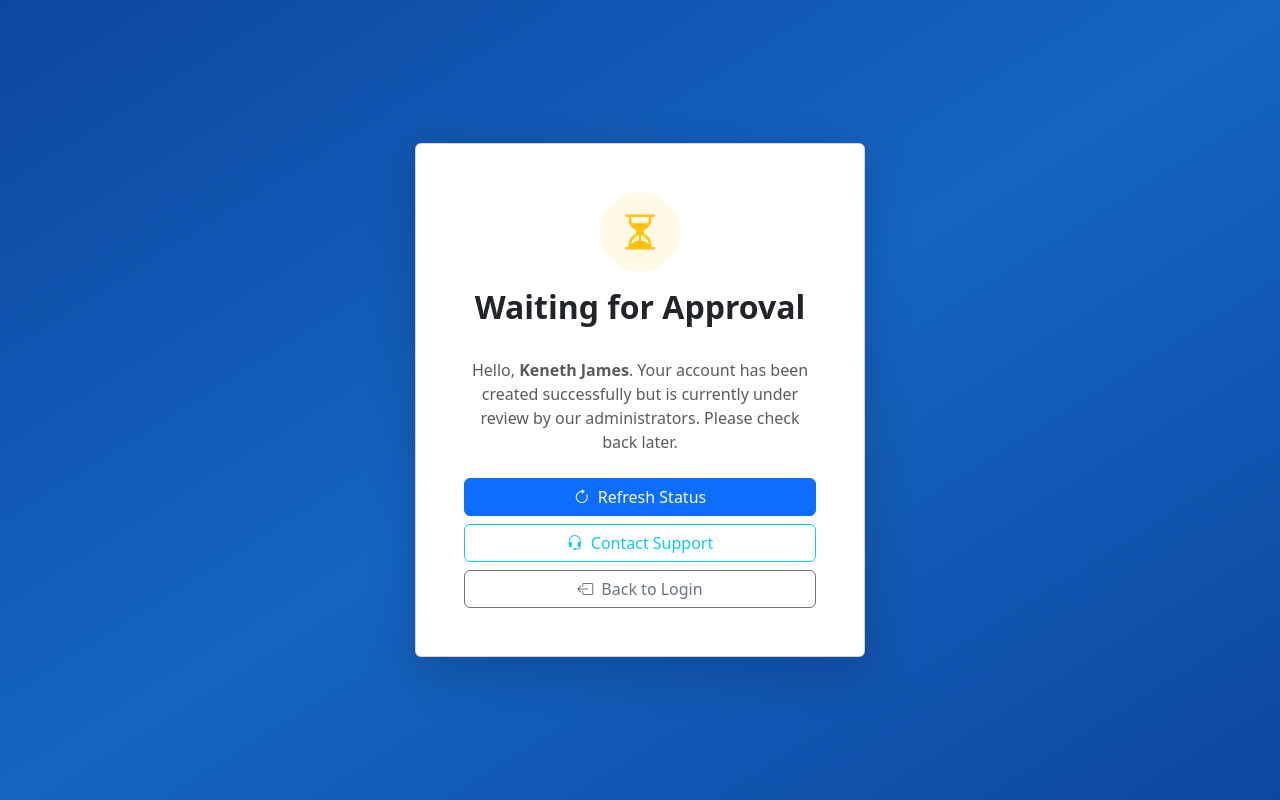
After one commit to Kenethrivera/Bank_System, a PHP site: page /php/account_status.php in a window 1280 px wide. The commit adds this page. Run offline with PHP 8.4, Linux system fonts and the light colour scheme; a user stored in the database is signed in; data comes from the database, SQL or seed files in the repository.

Commit message:
account_status

```diff
--- /dev/null
+++ b/php/account_status.php
@@ -0,0 +1,140 @@
+<?php
+session_start();
+$conn = mysqli_connect('localhost', 'root', '', 'bank_db');
+
+// 1. Security: Redirect to login if not logged in
+if (!isset($_SESSION['user_id'])) {
+    header("Location: login.php");
+    exit;
+}
+
+// 2. Fetch latest status
+$userId = $_SESSION['user_id'];
+$query = "SELECT FirstName, LastName, Status FROM user_accounts WHERE ID = '$userId'";
+$result = mysqli_query($conn, $query);
+$user = mysqli_fetch_assoc($result);
+
+// 3. Logic: If approved, auto-redirect to dashboard
+if ($user['Status'] === 'Approved') {
+    header("Location: user/user_dashboard.php");
+    exit;
+}
+
+// 4. Handle Logout logic inline
+if (isset($_GET['logout'])) {
+    session_destroy();
+    header("Location: login.php");
+    exit;
+}
+?>
+
+<!DOCTYPE html>
+<html lang="en">
+<head>
+    <meta charset="UTF-8">
+    <meta name="viewport" content="width=device-width, initial-scale=1.0">
+    <title>Account Status | BangisBank</title>
+    <link rel="stylesheet" href="css/login.css">
+    <link href="https://cdn.jsdelivr.net/npm/bootstrap@5.3.3/dist/css/bootstrap.min.css" rel="stylesheet">
+    <link href="https://cdn.jsdelivr.net/npm/bootstrap-icons/font/bootstrap-icons.css" rel="stylesheet">
+</head>
+<body>
+    <div class="d-flex min-vh-100 align-items-center justify-content-center p-4">
+        <div class="card card-custom p-5 bg-white shadow-lg text-center" style="max-width: 450px; width: 100%;">
+
+            <div class="mb-4">
+                <?php if ($user['Status'] === 'Pending'): ?>
+                    <div class="mx-auto bg-warning bg-opacity-10 rounded-circle d-flex align-items-center justify-content-center" style="width: 80px; height: 80px;">
+                        <i class="bi bi-hourglass-split text-warning fs-1"></i>
+                    </div>
+                    <h2 class="mt-3 fw-bold text-dark">Waiting for Approval</h2>
+                <?php else: ?>
+                    <div class="mx-auto bg-danger bg-opacity-10 rounded-circle d-flex align-items-center justify-content-center" style="width: 80px; height: 80px;">
+                        <i class="bi bi-x-circle-fill text-danger fs-1"></i>
+                    </div>
+                    <h2 class="mt-3 fw-bold text-dark">Account Rejected</h2>
+                <?php endif; ?>
+            </div>
+
+            <p class="text-muted mb-4">
+                <?php if ($user['Status'] === 'Pending'): ?>
+                    Hello, <strong><?php echo htmlspecialchars($user['FirstName']); ?></strong>.
+                    Your account has been created successfully but is currently under review by our administrators.
+                    Please check back later.
+                <?php else: ?>
+                    Hello, <strong><?php echo htmlspecialchars($user['FirstName']); ?></strong>.
+                    Unfortunately, your account application has been rejected by our administrators.
+                    Please contact support for more details.
+                <?php endif; ?>
+            </p>
+
+            <div class="d-grid gap-2">
+                <a href="account_status.php" class="btn btn-primary">
+                    <i class="bi bi-arrow-clockwise me-2"></i>Refresh Status
+                </a>
+
+                <button type="button" class="btn btn-outline-info" data-bs-toggle="modal" data-bs-target="#contactModal">
+                    <i class="bi bi-headset me-2"></i>Contact Support
+                </button>
+
+                <a href="?logout=true" class="btn btn-outline-secondary">
+                    <i class="bi bi-box-arrow-left me-2"></i>Back to Login
+                </a>
+            </div>
+
+        </div>
+    </div>
+
+    <div class="modal fade" id="contactModal" tabindex="-1" aria-labelledby="contactModalLabel" aria-hidden="true">
+        <div class="modal-dialog modal-dialog-centered">
+            <div class="modal-content">
+                <div class="modal-header bg-primary text-white">
+                    <h5 class="modal-title" id="contactModalLabel">
+                        <i class="bi bi-headset me-2"></i>Customer Support
+                    </h5>
+                    <button type="button" class="btn-close btn-close-white" data-bs-dismiss="modal" aria-label="Close"></button>
+                </div>
+                <div class="modal-body text-start">
+                    <p class="text-muted mb-4">Have questions about your application status? Reach out to us through any of the channels below.</p>
+
+                    <div class="d-flex align-items-center mb-3">
+                        <div class="bg-light p-3 rounded-circle me-3">
+                            <i class="bi bi-envelope-fill text-primary fs-5"></i>
+                        </div>
+                        <div>
+                            <small class="text-muted d-block">Email Support</small>
+                            <span class="fw-bold">support@bangisbank.com</span>
+                        </div>
+                    </div>
+
+                    <div class="d-flex align-items-center mb-3">
+                        <div class="bg-light p-3 rounded-circle me-3">
+                            <i class="bi bi-telephone-fill text-success fs-5"></i>
+                        </div>
+                        <div>
+                            <small class="text-muted d-block">Hotline (24/7)</small>
+                            <span class="fw-bold">1-800-BANGIS-HELP</span>
+                        </div>
+                    </div>
+
+                    <div class="d-flex align-items-center">
+                        <div class="bg-light p-3 rounded-circle me-3">
+                            <i class="bi bi-geo-alt-fill text-danger fs-5"></i>
+                        </div>
+                        <div>
+                            <small class="text-muted d-block">Main Branch</small>
+                            <span class="fw-bold">123 Finance St, Makati City</span>
+                        </div>
+                    </div>
+
+                </div>
+                <div class="modal-footer">
+                    <button type="button" class="btn btn-secondary w-100" data-bs-dismiss="modal">Close</button>
+                </div>
+            </div>
+        </div>
+    </div>
+
+    <script src="https://cdn.jsdelivr.net/npm/bootstrap@5.3.3/dist/js/bootstrap.bundle.min.js"></script>
+</body>
+</html>
```
Also changed, not shown: php/login.php (+9 -1 lines), profile/img_695f1e0846185.png (added).
